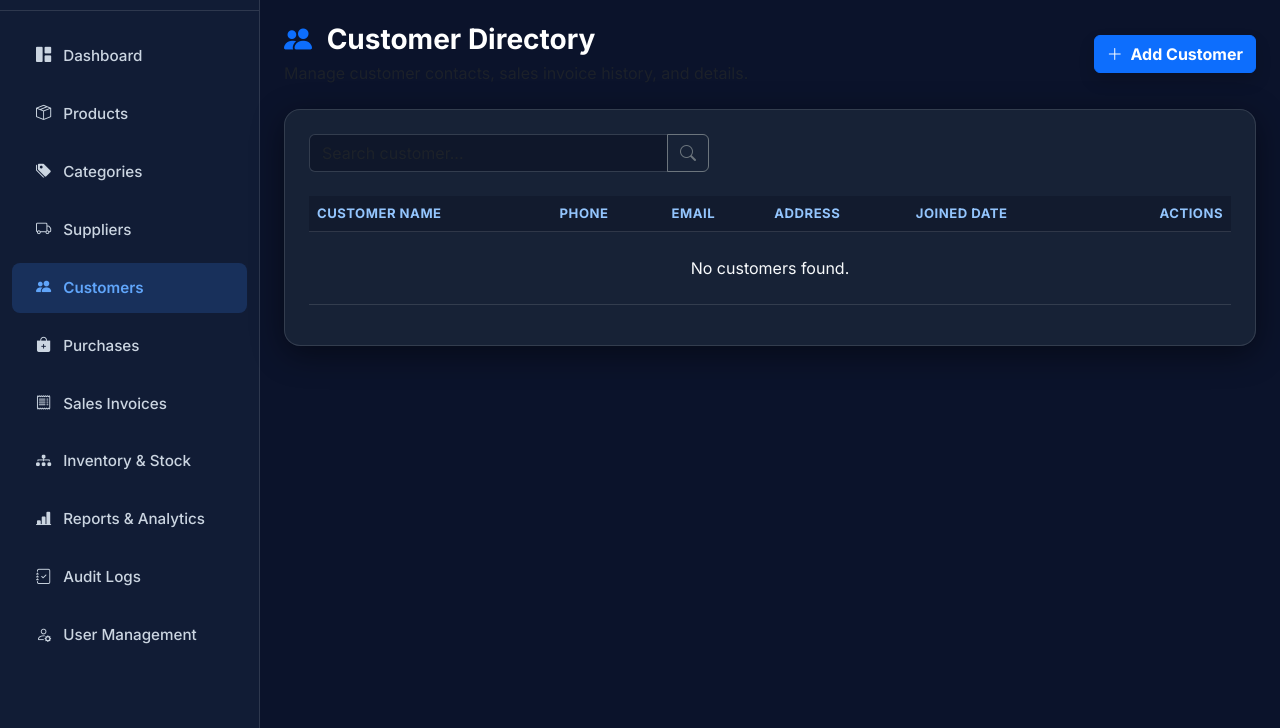
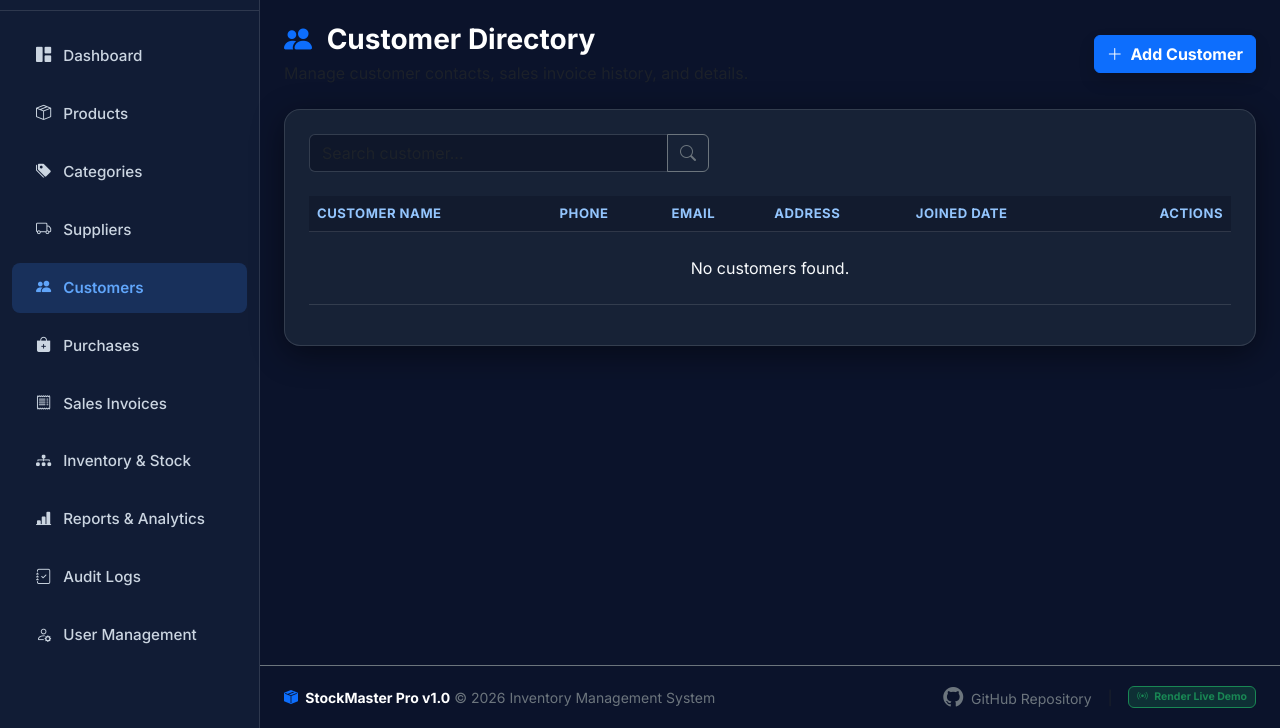
Before and after one commit to mayurkamane19/inventory-management-system, a Django app: page /contacts/customers/ in a window 1280 px wide. Shown: the part 72-800 px from the top of the page. Run offline with Django 4.2, Linux system fonts and the light colour scheme; the visitor is signed in with stand-in values (Sample User, id 1); data that the repository does not hold is empty.

Commit message:
Add custom SVG favicon, 404 & 500 error pages, and footer with GitHub + Live Demo links

```diff
--- a/templates/base.html
+++ b/templates/base.html
@@ -5,6 +5,8 @@
     <meta charset="UTF-8">
     <meta name="viewport" content="width=device-width, initial-scale=1.0">
     <title>{% block title %}Inventory Management System{% endblock %}</title>
+    <!-- Favicon -->
+    <link rel="icon" type="image/svg+xml" href="{% static 'images/favicon.svg' %}">
     <!-- Google Fonts: Inter -->
     <link rel="preconnect" href="https://fonts.googleapis.com">
     <link rel="preconnect" href="https://fonts.gstatic.com" crossorigin>
@@ -91,7 +93,7 @@
         </div>
 
         <!-- Page Content Wrapper -->
-        <div id="page-content-wrapper" class="flex-grow-1">
+        <div id="page-content-wrapper" class="flex-grow-1 d-flex flex-column min-vh-100">
             <!-- Top Navbar -->
             <nav class="navbar navbar-expand-lg top-navbar no-print">
                 <div class="container-fluid">
@@ -161,9 +163,27 @@
             </nav>
 
             <!-- Main Page Content -->
-            <div class="container-fluid p-4">
+            <div class="container-fluid p-4 flex-grow-1">
                 {% block content %}{% endblock %}
             </div>
+
+            <!-- Footer with GitHub & Live Demo Links -->
+            <footer class="mt-auto py-3 px-4 text-center border-top border-secondary text-secondary small no-print">
+                <div class="d-flex flex-column flex-md-row justify-content-between align-items-center gap-2">
+                    <div>
+                        <span class="fw-bold text-white"><i class="bi bi-box-seam-fill text-primary me-1"></i> StockMaster Pro v1.0</span> &copy; 2026 Inventory Management System
+                    </div>
+                    <div class="d-flex align-items-center gap-3">
+                        <a href="https://github.com/mayurkamane19/inventory-management-system" target="_blank" class="text-secondary text-decoration-none hover-white">
+                            <i class="bi bi-github me-1 fs-5"></i> GitHub Repository
+                        </a>
+                        <span class="text-muted">|</span>
+                        <span class="badge bg-success bg-opacity-25 text-success border border-success px-2 py-1">
+                            <i class="bi bi-broadcast me-1"></i> Render Live Demo
+                        </span>
+                    </div>
+                </div>
+            </footer>
         </div>
     </div>
     {% else %}
```
Also changed, not shown: templates/404.html (added, +42 -0 lines), templates/500.html (added, +39 -0 lines), static/images/favicon.svg (added).
